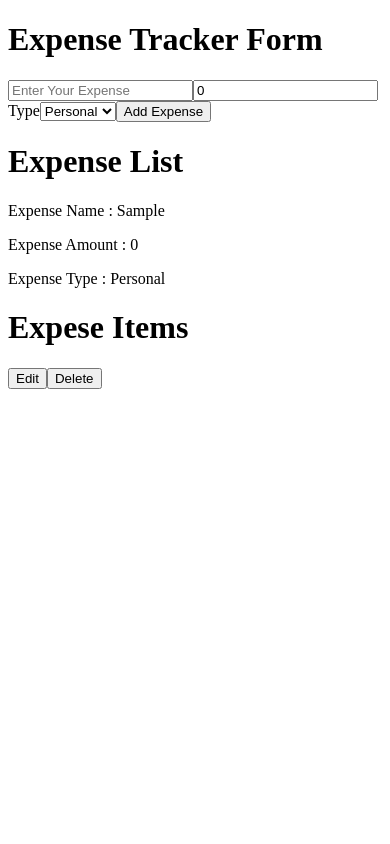
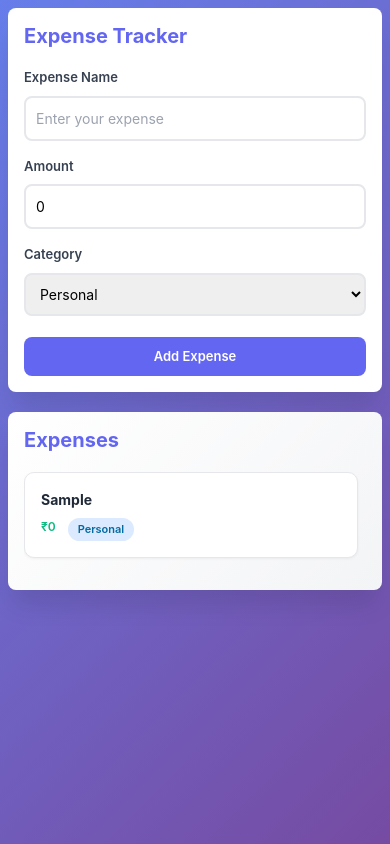
Before and after one commit to mukulsingh24/Expense-Tracker, a React app in the folder Frontend/: page / in a window 390 px wide. Both pictures are taken after typing "Sample" into the empty fields and a click on the button "Add Expense". Built offline with nearby package versions, Linux system fonts and the light colour scheme; no server answers; the HTML template or start-up script is replaced by a standard one.

Commit message:
updated styling + responsiveness

```diff
--- a/Frontend/package.json
+++ b/Frontend/package.json
@@ -10,7 +10,9 @@
     "preview": "vite preview"
   },
   "dependencies": {
+    "bootstrap": "^5.3.8",
     "react": "^19.1.1",
+    "react-bootstrap": "^2.10.10",
     "react-dom": "^19.1.1"
   },
   "devDependencies": {
--- a/Frontend/src/App.jsx
+++ b/Frontend/src/App.jsx
@@ -1,10 +1,15 @@
-import { useState } from 'react'
+import { useState,useEffect } from 'react'
+import 'bootstrap/dist/css/bootstrap.min.css'
+import './index.css'
 import Form from './components/ExpenseFrom'
 import List from './components/ExpenseList'
 import Item from './components/ExpenseItem'
 
 function App() {
   const [expense,setExpense] = useState([])
+  useEffect(() =>{
+      fetch('https://69036feed0f10a340b2444d5.mockapi.io/Expenses').then(response => response.json()).then(data => setExpense(data));
+  },[])
   function addExpense(expenseName,amount,type){
     const updatedExpense = {expenseName,amount,type};
     setExpense((prevExpense) => [...prevExpense , updatedExpense])
@@ -12,9 +17,14 @@ function App() {
 
   return (
     <div className="App">
-      <Form addExpense = {addExpense} />
-      <List expense = {expense} />
-      <Item />
+      <div className="app-wrapper">
+        <div className="form-section">
+          <Form addExpense = {addExpense} />
+        </div>
+        <div className="list-section">
+          <List expense = {expense} />
+        </div>
+      </div>
     </div>
   )
 }
--- a/Frontend/src/components/ExpenseFrom.jsx
+++ b/Frontend/src/components/ExpenseFrom.jsx
@@ -1,4 +1,3 @@
-// for creating a form which user will see and eneter a expense
 import {useState} from "react";
 
 function Form({addExpense}) {
@@ -6,24 +5,55 @@ function Form({addExpense}) {
     const [amount,setAmount] = useState(0);
     const [type,setType] = useState("Personal")
   return (
-    <div>
-      <h1>Expense Tracker Form</h1>
-      <input type="text" value={expenseName} onChange={e =>setExpense(e.target.value)} placeholder="Enter Your Expense" />
-      <input type="text" value={amount} onChange={e =>setAmount(e.target.value)} placeholder="Enter the Amount"/>
-      <label htmlFor="cars">Type</label>
-      <select name="Expense Type" value={type} onChange={e =>setType(e.target.value)}>
+    <div className="form-wrapper">
+      <div className="form-container">
+        <h1 className="form-title">Expense Tracker</h1>
+        <div className="form-group-custom">
+          <label htmlFor="expenseName">Expense Name</label>
+          <input
+            id="expenseName"
+            type="text"
+            value={expenseName}
+            onChange={e =>setExpense(e.target.value)}
+            placeholder="Enter your expense"
+          />
+        </div>
+        <div className="form-group-custom">
+          <label htmlFor="amount">Amount</label>
+          <input
+            id="amount"
+            type="text"
+            value={amount}
+            onChange={e =>setAmount(e.target.value)}
+            placeholder="Enter the amount"
+          />
+        </div>
+        <div className="form-group-custom">
+          <label htmlFor="expenseType">Category</label>
+          <select
+            id="expenseType"
+            name="Expense Type"
+            value={type}
+            onChange={e =>setType(e.target.value)}
+          >
             <option value="Personal">Personal</option>
             <option value="Stocks">Stocks</option>
             <option value="Financial">Financial</option>
             <option value="Banking">Banking</option>
           </select>
-      <button onClick={() => {
+        </div>
+        <button
+          className="btn-add"
+          onClick={() => {
             addExpense(expenseName,amount,type);
             setExpense("");
             setAmount(0);
             setType("Personal");
-        }}>
-          Add Expense</button>
+          }}
+        >
+          Add Expense
+        </button>
+      </div>
     </div>
   );
 }
--- a/Frontend/src/components/ExpenseList.jsx
+++ b/Frontend/src/components/ExpenseList.jsx
@@ -2,15 +2,31 @@ import React from "react";
 
 const List = (props) => {
   return (
-    <div>
-      <h1>Expense List</h1>
-      {props.expense.map((item, index) => (
-        <div key={index}>
-          <p>Expense Name : {item.expenseName}</p>
-          <p>Expense Amount : {item.amount}</p>
-          <p>Expense Type : {item.type}</p>
+    <div className="list-wrapper">
+      <div className="list-container">
+        <h1 className="list-title">Expenses</h1>
+        <div className="list-scroll-container">
+          {props.expense && props.expense.length > 0 ? (
+            props.expense.map((item, index) => (
+              <div key={index} className="expense-card">
+                <div className="expense-details">
+                  <div className="expense-name">{item.expenseName}</div>
+                  <div className="expense-info">
+                    <span className="expense-amount">₹{item.amount}</span>
+                    <span className={`expense-type ${item.type.toLowerCase()}`}>
+                      {item.type}
+                    </span>
+                  </div>
+                </div>
+              </div>
+            ))
+          ) : (
+            <div className="list-empty">
+              <p>No expenses added yet. Start by adding your first expense!</p>
+            </div>
+          )}
         </div>
-      ))}
+      </div>
     </div>
   );
 };
--- a/Frontend/src/index.css
+++ b/Frontend/src/index.css
@@ -0,0 +1,433 @@
+:root {
+  --primary-color: #6366f1;
+  --secondary-color: #ec4899;
+  --success-color: #10b981;
+  --danger-color: #ef4444;
+  --dark-bg: #0f172a;
+  --card-bg: #ffffff;
+  --border-radius: 12px;
+}
+
+* {
+  margin: 0;
+  padding: 0;
+  box-sizing: border-box;
+}
+
+body {
+  font-family: -apple-system, BlinkMacSystemFont, 'Segoe UI', 'Roboto', 'Oxygen',
+    'Ubuntu', 'Cantarell', 'Fira Sans', 'Droid Sans', 'Helvetica Neue',
+    sans-serif;
+  -webkit-font-smoothing: antialiased;
+  -moz-osx-font-smoothing: grayscale;
+  background: linear-gradient(135deg, #667eea 0%, #764ba2 100%);
+  min-height: 100vh;
+}
+
+#root {
+  min-height: 100vh;
+}
+
+.App {
+  min-height: 100vh;
+  padding: 20px;
+}
+
+.app-wrapper {
+  display: grid;
+  grid-template-columns: 1fr 1fr;
+  gap: 30px;
+  max-width: 1400px;
+  margin: 0 auto;
+  height: calc(100vh - 40px);
+  align-items: start;
+}
+
+.form-section {
+  display: flex;
+  flex-direction: column;
+  height: fit-content;
+  max-height: calc(100vh - 40px);
+}
+
+.form-wrapper {
+  display: flex;
+  flex-direction: column;
+}
+
+.form-container {
+  background: #ffffff;
+  border-radius: var(--border-radius);
+  box-shadow: 0 20px 25px -5px rgba(0, 0, 0, 0.1);
+  padding: 30px;
+}
+
+.list-section {
+  display: flex;
+  flex-direction: column;
+  height: 100%;
+  max-height: calc(100vh - 40px);
+}
+
+.list-container {
+  background: linear-gradient(135deg, #ffffff 0%, #f3f4f6 100%);
+  border-radius: var(--border-radius);
+  box-shadow: 0 20px 25px -5px rgba(0, 0, 0, 0.1);
+  padding: 30px;
+  display: flex;
+  flex-direction: column;
+  height: 100%;
+}
+
+.form-title {
+  color: var(--primary-color);
+  font-weight: 700;
+  margin-bottom: 25px;
+  font-size: 28px;
+}
+
+.form-group-custom {
+  margin-bottom: 20px;
+}
+
+.form-group-custom label {
+  color: #374151;
+  font-weight: 600;
+  margin-bottom: 8px;
+  display: block;
+  font-size: 14px;
+}
+
+.form-group-custom input,
+.form-group-custom select {
+  width: 100%;
+  padding: 12px 16px;
+  border: 2px solid #e5e7eb;
+  border-radius: 8px;
+  font-size: 14px;
+  transition: all 0.3s ease;
+  font-family: inherit;
+}
+
+.form-group-custom input:focus,
+.form-group-custom select:focus {
+  outline: none;
+  border-color: var(--primary-color);
+  box-shadow: 0 0 0 3px rgba(99, 102, 241, 0.1);
+}
+
+.form-group-custom input::placeholder {
+  color: #9ca3af;
+}
+
+.btn-add {
+  width: 100%;
+  padding: 12px 24px;
+  background: linear-gradient(135deg, var(--primary-color) 0%, #6366f1 100%);
+  color: white;
+  border: none;
+  border-radius: 8px;
+  font-weight: 600;
+  font-size: 16px;
+  cursor: pointer;
+  transition: all 0.3s ease;
+  margin-top: 10px;
+}
+
+.btn-add:hover {
+  transform: translateY(-2px);
+  box-shadow: 0 20px 25px -5px rgba(99, 102, 241, 0.4);
+}
+
+.btn-add:active {
+  transform: translateY(0);
+}
+
+.list-title {
+  color: var(--primary-color);
+  font-weight: 700;
+  margin-bottom: 25px;
+  font-size: 28px;
+}
+
+.list-wrapper {
+  display: flex;
+  flex-direction: column;
+  height: 100%;
+}
+
+.list-scroll-container {
+  flex: 1;
+  overflow-y: auto;
+  overflow-x: hidden;
+  padding-right: 8px;
+  min-height: 0;
+}
+
+.list-scroll-container::-webkit-scrollbar {
+  width: 8px;
+}
+
+.list-scroll-container::-webkit-scrollbar-track {
+  background: #f1f5f9;
+  border-radius: 10px;
+}
+
+.list-scroll-container::-webkit-scrollbar-thumb {
+  background: #cbd5e1;
+  border-radius: 10px;
+}
+
+.list-scroll-container::-webkit-scrollbar-thumb:hover {
+  background: #94a3b8;
+}
+
+.list-empty {
+  text-align: center;
+  padding: 40px 20px;
+  color: #9ca3af;
+}
+
+.expense-card {
+  background: white;
+  border: 1px solid #e5e7eb;
+  border-radius: 10px;
+  padding: 20px;
+  margin-bottom: 16px;
+  display: grid;
+  grid-template-columns: 1fr auto;
+  gap: 16px;
+  align-items: center;
+  transition: all 0.3s ease;
+  box-shadow: 0 1px 3px rgba(0, 0, 0, 0.05);
+}
+
+.expense-card:hover {
+  box-shadow: 0 10px 15px -3px rgba(0, 0, 0, 0.1);
+  transform: translateY(-2px);
+}
+
+.expense-details {
+  display: grid;
+  gap: 8px;
+}
+
+.expense-name {
+  font-weight: 700;
+  color: #1f2937;
+  font-size: 16px;
+}
+
+.expense-info {
+  display: flex;
+  gap: 20px;
+  flex-wrap: wrap;
+  font-size: 14px;
+  color: #6b7280;
+}
+
+.expense-amount {
+  font-weight: 600;
+  color: var(--success-color);
+}
+
+.expense-type {
+  display: inline-block;
+  padding: 4px 12px;
+  border-radius: 20px;
+  font-size: 12px;
+  font-weight: 600;
+}
+
+.expense-type.personal {
+  background-color: #dbeafe;
+  color: #0369a1;
+}
+
+.expense-type.stocks {
+  background-color: #fef3c7;
+  color: #b45309;
+}
+
+.expense-type.financial {
+  background-color: #d1fae5;
+  color: #047857;
+}
+
+.expense-type.banking {
+  background-color: #fce7f3;
+  color: #be185d;
+}
+
+.expense-actions {
+  display: flex;
+  gap: 8px;
+}
+
+.btn-edit,
+.btn-delete {
+  padding: 8px 16px;
+  border: none;
+  border-radius: 6px;
+  font-weight: 600;
+  font-size: 13px;
+  cursor: pointer;
+  transition: all 0.3s ease;
+}
+
+.btn-edit {
+  background-color: #dbeafe;
+  color: #0369a1;
+}
+
+.btn-edit:hover {
+  background-color: #bfdbfe;
+  transform: translateY(-1px);
+}
+
+.btn-delete {
+  background-color: #fee2e2;
+  color: #dc2626;
+}
+
+.btn-delete:hover {
+  background-color: #fecaca;
+  transform: translateY(-1px);
+}
+
+@media (max-width: 768px) {
+  .app-wrapper {
+    grid-template-columns: 1fr;
+    height: auto;
+    gap: 20px;
+  }
+
+  .list-scroll-container {
+    max-height: 500px;
+  }
+
+  .form-container {
+    padding: 20px;
+  }
+
+  .form-title {
+    font-size: 24px;
+  }
+
+  .list-container {
+    padding: 20px;
+  }
+
+  .list-title {
+    font-size: 24px;
+  }
+
+  .App {
+    padding: 12px;
+  }
+
+  .expense-card {
+    grid-template-columns: 1fr;
+    gap: 12px;
+  }
+
+  .expense-info {
+    font-size: 13px;
+  }
+
+  .expense-name {
+    font-size: 15px;
+  }
+
+  .expense-actions {
+    justify-content: flex-start;
+    gap: 6px;
+  }
+
+  .btn-edit,
+  .btn-delete {
+    padding: 6px 12px;
+    font-size: 12px;
+  }
+
+  .form-group-custom input,
+  .form-group-custom select {
+    padding: 10px 12px;
+    font-size: 16px;
+  }
+
+  .btn-add {
+    padding: 10px 20px;
+    font-size: 14px;
+  }
+}
+
+@media (max-width: 480px) {
+  .form-container,
+  .list-container {
+    padding: 16px;
+    border-radius: 8px;
+  }
+
+  .form-title,
+  .list-title {
+    font-size: 20px;
+    margin-bottom: 20px;
+  }
+
+  .App {
+    padding: 8px;
+  }
+
+  .list-scroll-container {
+    max-height: 400px;
+  }
+
+  .expense-card {
+    padding: 16px;
+  }
+
+  .expense-name {
+    font-size: 14px;
+  }
+
+  .expense-info {
+    font-size: 12px;
+    gap: 12px;
+  }
+
+  .expense-type {
+    padding: 3px 10px;
+    font-size: 11px;
+  }
+
+  .expense-actions {
+    gap: 4px;
+  }
+
+  .btn-edit,
+  .btn-delete {
+    padding: 5px 10px;
+    font-size: 11px;
+  }
+
+  .form-group-custom {
+    margin-bottom: 16px;
+  }
+
+  .form-group-custom label {
+    font-size: 13px;
+  }
+
+  .form-group-custom input,
+  .form-group-custom select {
+    padding: 10px;
+    font-size: 14px;
+  }
+
+  .btn-add {
+    padding: 10px;
+    font-size: 13px;
+    margin-top: 5px;
+  }
+}
--- a/Frontend/src/main.jsx
+++ b/Frontend/src/main.jsx
@@ -1,5 +1,7 @@
 import { StrictMode } from 'react'
 import { createRoot } from 'react-dom/client'
+import 'bootstrap/dist/css/bootstrap.min.css'
+import './index.css'
 import App from './App.jsx'
 
 createRoot(document.getElementById('root')).render(
```
Also changed, not shown: 1 other file (tests, documents, lock files or other folders). Lines whose indentation alone changed are shown as unchanged.
